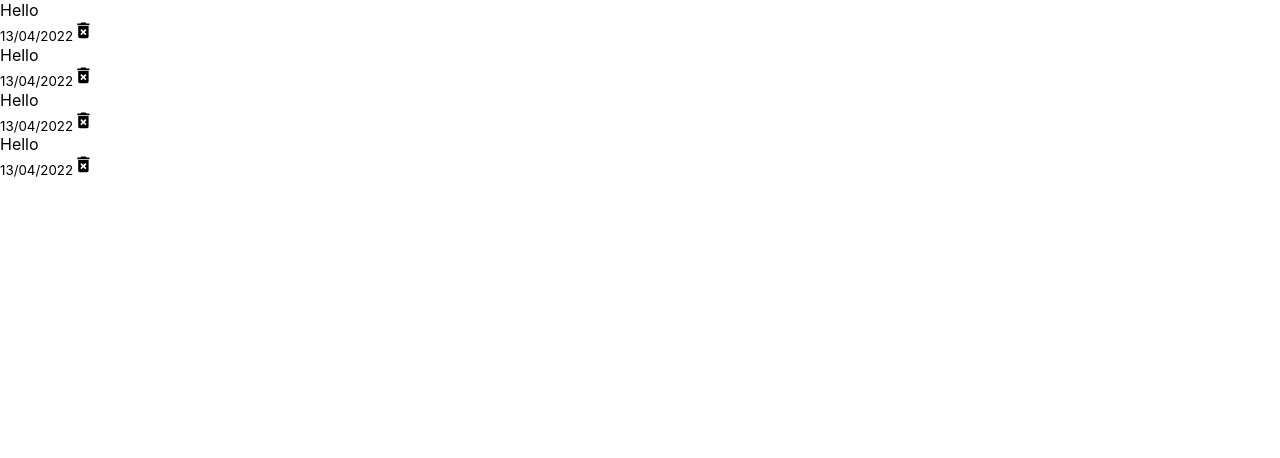
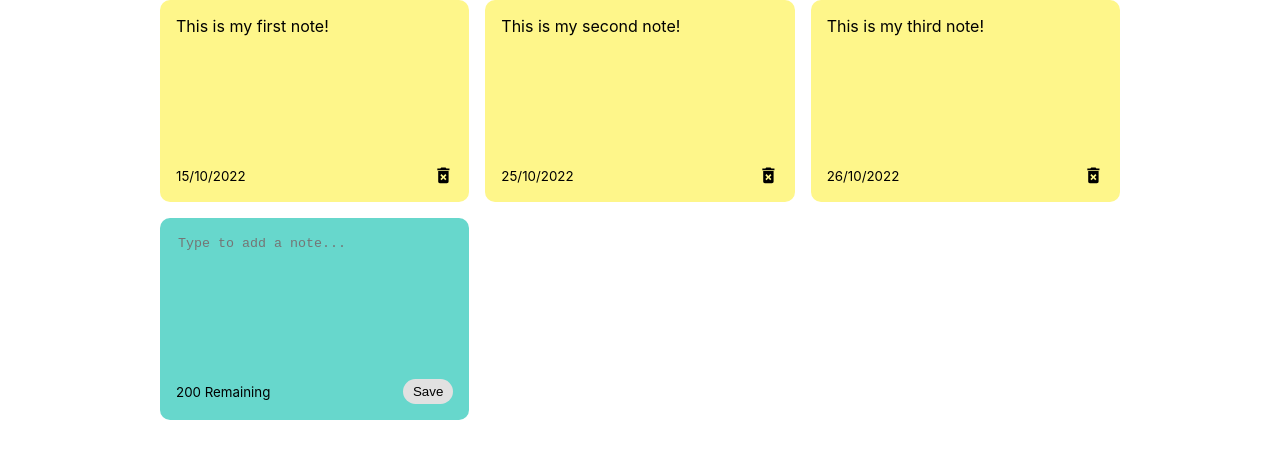
Before and after one commit to Texterly/Notes, a React (Create React App) app: page / in a window 1280 px wide. Shown: the top 458 px of the page. Built offline with nearby package versions, Linux system fonts and the light colour scheme.

Commit message:
added AddNotes

```diff
--- a/package.json
+++ b/package.json
@@ -7,6 +7,7 @@
     "@testing-library/react": "^13.4.0",
     "@testing-library/user-event": "^13.5.0",
     "eslint-config-airbnb": "^19.0.4",
+    "nanoid": "^4.0.0",
     "react": "^18.2.0",
     "react-dom": "^18.2.0",
     "react-icons": "^4.7.1",
--- a/src/App.jsx
+++ b/src/App.jsx
@@ -1,10 +1,26 @@
-import React from 'react';
+import React, { useState } from 'react';
+import { nanoid } from 'nanoid';
 import NodeList from './components/NodeList';
 
 function App() {
+  const [notes, setNotes] = useState([{
+    id: nanoid(),
+    text: 'This is my first note!',
+    date: '15/10/2022',
+  },
+  {
+    id: nanoid(),
+    text: 'This is my second note!',
+    date: '25/10/2022',
+  },
+  {
+    id: nanoid(),
+    text: 'This is my third note!',
+    date: '26/10/2022',
+  }]);
   return (
     <div className="container">
-      <NodeList />
+      <NodeList notes={notes} />
     </div>
   );
 }
--- /dev/null
+++ b/src/components/AddNotes.jsx
@@ -0,0 +1,19 @@
+import React from 'react';
+
+function AddNotes() {
+  return (
+    <div className="note new">
+      <textarea
+        cols="10"
+        rows="8"
+        placeholder="Type to add a note...">
+      </textarea>
+      <div className="note-footer">
+        <small>200 Remaining</small>
+        <button type="button" className="save">Save</button>
+      </div>
+    </div>
+  );
+}
+
+export default AddNotes;
--- a/src/components/NodeList.jsx
+++ b/src/components/NodeList.jsx
@@ -1,13 +1,14 @@
 import React from 'react';
+import AddNotes from './AddNotes';
 import Note from './Note';
 
-function NodeList() {
+function NodeList({ notes }) {
   return (
     <div className="notes-list">
-      <Note />
-      <Note />
-      <Note />
-      <Note />
+      {notes.map((note) => (
+        <Note id={note.id} text={note.text} date={note.date} />
+      ))}
+      <AddNotes />
     </div>
   );
 }
--- a/src/components/Note.jsx
+++ b/src/components/Note.jsx
@@ -1,12 +1,12 @@
 import React from 'react';
 import { MdDeleteForever } from 'react-icons/md';
 
-function Note() {
+function Note({ id, text, date }) {
   return (
     <div className="note">
-      <span>Hello</span>
+      <span>{text}</span>
       <div className="note-footer">
-        <small>13/04/2022</small>
+        <small>{date}</small>
         <MdDeleteForever className="delete-icon" size="1.3em" />
       </div>
     </div>
--- a/src/index.css
+++ b/src/index.css
@@ -11,3 +11,59 @@ code {
   font-family: source-code-pro, Menlo, Monaco, Consolas, 'Courier New',
     monospace;
 }
+
+.container {
+  max-width: 960px;
+  margin-left: auto;
+  margin-right: auto;
+  padding-left: 15px;
+  padding-right: 15px;
+}
+
+.notes-list {
+  display: grid;
+  gap: 1rem;
+  grid-template-columns: repeat(auto-fit, minmax(250px, 1fr));
+}
+
+.note.new {
+  background-color: #67d7cc;
+}
+
+textarea {
+  border: none;
+  resize: none;
+  background-color: #67d7cc;
+}
+
+textarea:focus {
+  outline: none;
+}
+
+.save {
+  background-color: #e1e1e1;
+  border: none;
+  border-radius: 15px;
+  padding: 5px 10px 5px 10px;
+}
+
+.save:hover {
+  background-color: #ededed;
+  cursor: pointer;
+}
+
+.note {
+  background-color: #fef68a;
+  border-radius: 10px;
+  padding: 1rem;
+  min-height: 170px;
+  display: flex;
+  flex-direction: column;
+  justify-content: space-between;
+}
+
+.note-footer {
+  display: flex;
+  align-items: center;
+  justify-content: space-between;
+}
```
Also changed, not shown: 2 other files (tests, documents, lock files or other folders).
